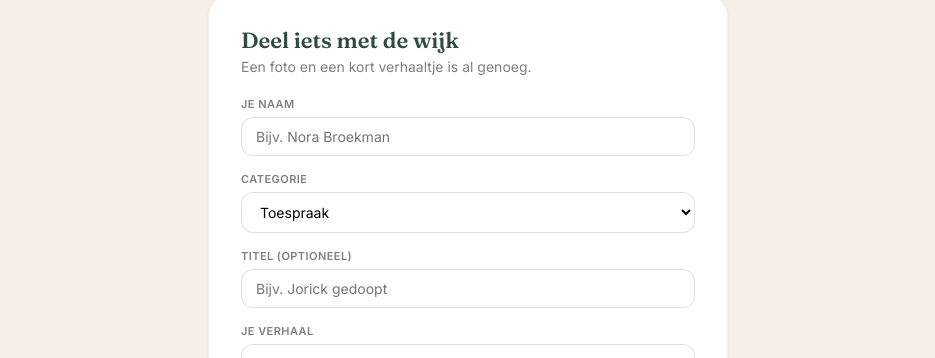
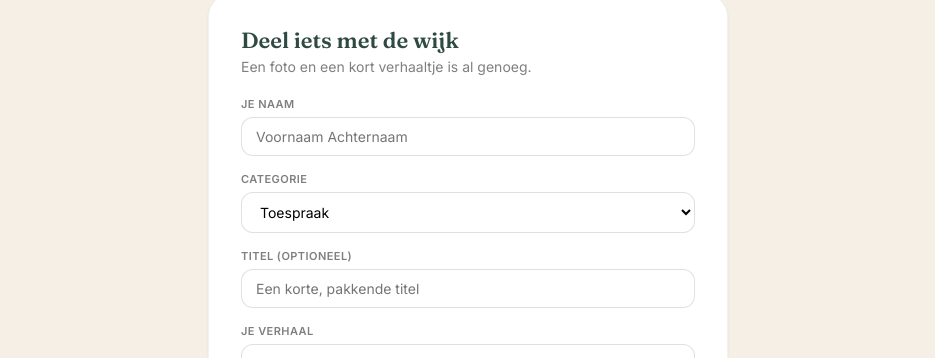
Before and after one commit to deaanbouwexpert/wijkkrant-den-haag, a Next.js app: page /submit in a window 1280 px wide. Shown: the part 300-658 px from the top of the page, without its empty margins (172-1107 px from the left). Built offline with nearby package versions, Linux system fonts and the light colour scheme.

Commit message:
Update input placeholders for clarity

```diff
--- a/app/submit/page.js
+++ b/app/submit/page.js
@@ -147,7 +147,7 @@ export default function SubmitPage() {
             type="text"
             value={form.name}
             onChange={(e) => setForm((f) => ({ ...f, name: e.target.value }))}
-            placeholder="Bijv. Nora Broekman"
+            placeholder="Voornaam Achternaam"
           />
 
           <label className="field-label">Categorie</label>
@@ -164,7 +164,7 @@ export default function SubmitPage() {
             type="text"
             value={form.title}
             onChange={(e) => setForm((f) => ({ ...f, title: e.target.value }))}
-            placeholder="Bijv. Jorick gedoopt"
+            placeholder="Een korte, pakkende titel"
           />
 
           <label className="field-label">Je verhaal</label>
```
